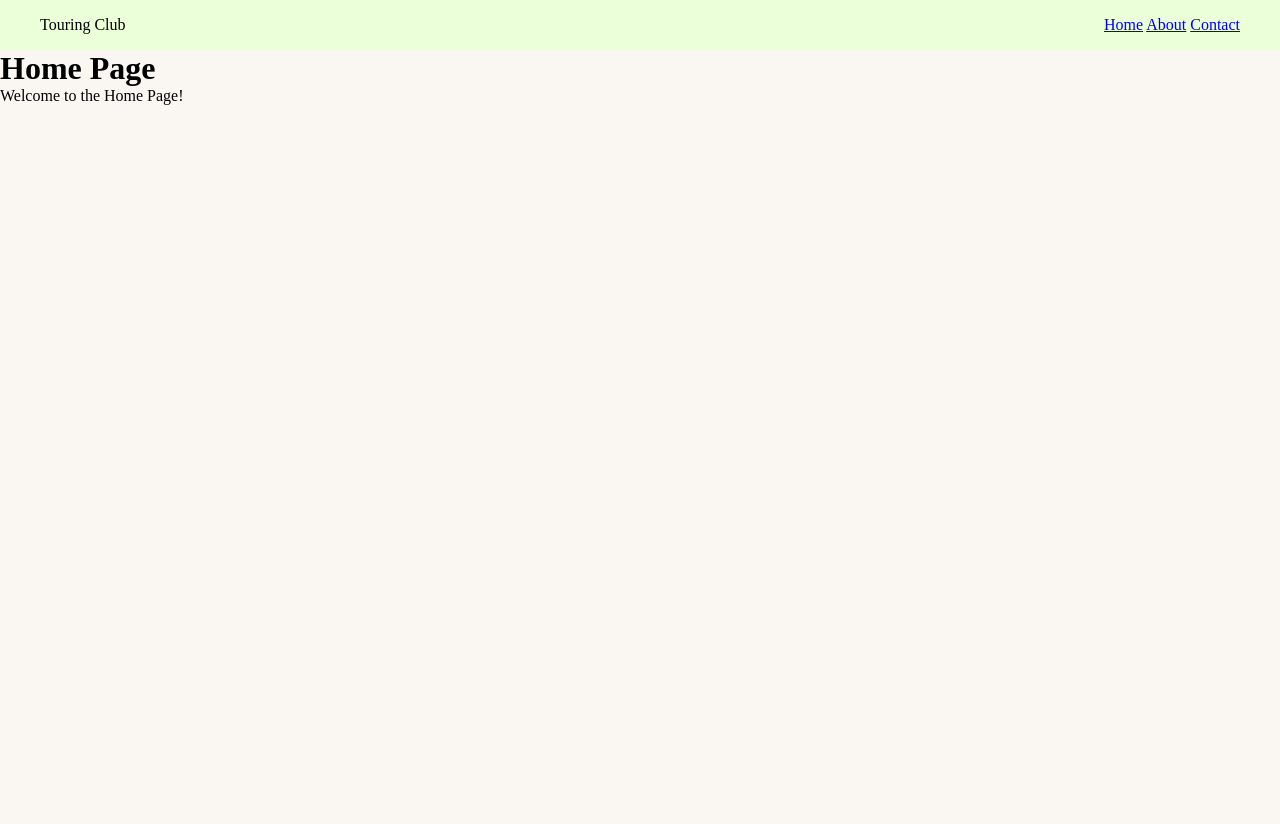
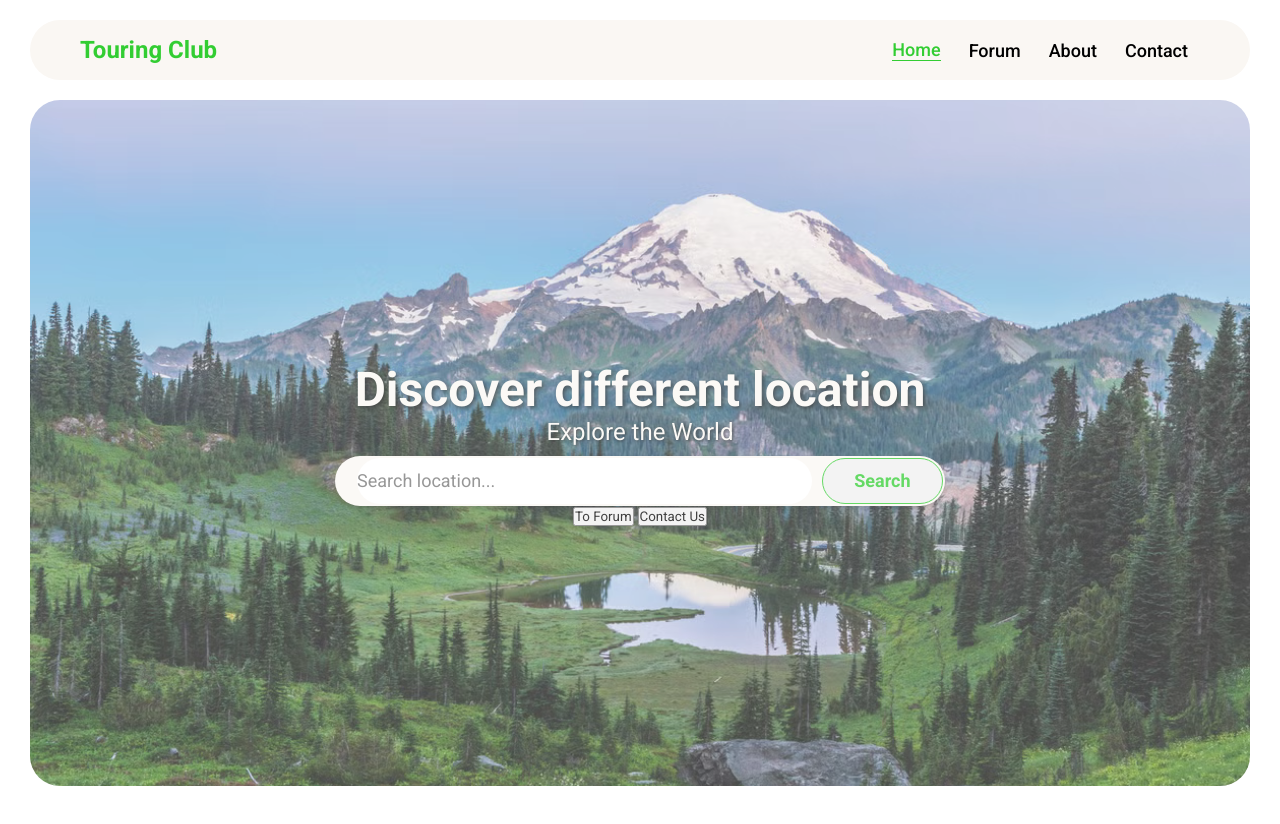
Before and after one commit to Arkhalisal/ITE3006_CA2, a plain HTML site: page index.html in a window 1280 px wide. Drawn offline with Linux system fonts and the light colour scheme.

Commit message:
navbar and home page

```diff
--- a/index.html
+++ b/index.html
@@ -4,21 +4,24 @@
     <meta charset="UTF-8" />
     <meta name="viewport" content="width=device-width, initial-scale=1.0" />
     <link rel="stylesheet" href="./styles/global.css" />
+    <link rel="preconnect" href="https://fonts.googleapis.com" />
+    <link rel="preconnect" href="https://fonts.gstatic.com" crossorigin />
+    <link
+      href="https://fonts.googleapis.com/css2?family=Roboto:ital,wght@0,100..900;1,100..900&display=swap"
+      rel="stylesheet"
+    />
     <script src="./scripts/router.js"></script>
     <title>Touring Club</title>
+    <base href="/" />
   </head>
 
   <body id="main">
     <nav id="navbar">
       <div>
-        <p id="title">Touring Club</p>
+        <a href="/" id="logo-text">Touring Club</a>
       </div>
 
-      <div id="links">
-        <a href="/" class="link_button">Home</a>
-        <a href="/about" class="link_button">About</a>
-        <a href="/contact" class="link_button">Contact</a>
-      </div>
+      <div id="links"></div>
     </nav>
 
     <div id="page"></div>
--- a/pages/home.html
+++ b/pages/home.html
@@ -1,9 +1,17 @@
 <!DOCTYPE html>
 <html lang="en">
   <body>
-    <div>
-      <h1>Home Page</h1>
-      <p>Welcome to the Home Page!</p>
+    <div id="home-image-container">
+      <p id="home-title">Discover different location</p>
+      <p id="home-subtitle">Explore the World</p>
+      <div id="home-search-bar">
+        <input id="home-search-input" type="text" placeholder="Search location..." />
+        <button id="home-search-button">Search</button>
+      </div>
+      <div id="home-action-buttons">
+        <button class="long-button" id="to-forum">To Forum</button>
+        <button class="long-button" id="to-contact">Contact Us</button>
+      </div>
     </div>
   </body>
 </html>
--- a/scripts/router.js
+++ b/scripts/router.js
@@ -1,12 +1,55 @@
 const ROUTES = {
   HOME: "/",
+  FORUM: "/forum",
   ABOUT: "/about",
+  CONTACT: "/contact",
 };
 
 const routes = [
-  { path: ROUTES.HOME, file: "../pages/home.html" },
-  { path: ROUTES.ABOUT, file: "../pages/about.html" },
+  { path: ROUTES.HOME, file: "../pages/home.html", buttonText: "Home" },
+  {
+    path: ROUTES.FORUM,
+    file: "../pages/forum.html",
+    buttonText: "Forum",
+  },
+  { path: ROUTES.ABOUT, file: "../pages/about.html", buttonText: "About" },
+  {
+    path: ROUTES.CONTACT,
+    file: "../pages/contact.html",
+    buttonText: "Contact",
+  },
 ];
+
+const generateAllLinkButtons = () => {
+  const linksContainer = document.getElementById("links");
+  routes.forEach((route) => {
+    const linkButton = document.createElement("a");
+    linkButton.setAttribute("href", `#${route.path}`);
+    linkButton.classList.add("link_button");
+    linkButton.innerHTML = `<p>${route.buttonText}</p>`;
+    linksContainer.appendChild(linkButton);
+  });
+};
+
+// Helper function to get the current path from hash
+const getHashPath = () => {
+  const hash = window.location.hash.slice(1);
+  return hash || "/";
+};
+
+// Helper function to set active class on link buttons
+const setLinkButtonsActive = () => {
+  const currentPath = getHashPath();
+  const linkButtons = document.querySelectorAll(".link_button");
+  linkButtons.forEach((button) => {
+    const href = button.getAttribute("href").replace("#", "");
+    if (href === currentPath) {
+      button.classList.add("active");
+    } else {
+      button.classList.remove("active");
+    }
+  });
+};
 
 /**
  * Load a page based on the given path.
@@ -27,6 +70,7 @@ const loadPage = async (path) => {
       });
       const content = await response.text();
       pageContainer.innerHTML = content;
+      setLinkButtonsActive();
     } catch (error) {
       console.error("Error loading page:", error);
     }
@@ -41,23 +85,24 @@ document.addEventListener("click", (event) => {
     const href = event.target.getAttribute("href");
     event.preventDefault();
 
+    const currentPath = getHashPath();
+
     // prevent loading the same page
-    if (window.location.pathname === href) {
+    if (currentPath === href) {
       return;
     }
 
-    history.pushState(null, "", href);
-    loadPage(href);
+    window.location.hash = href;
   }
 });
 
-// Handle browser navigation (back/forward)
-window.addEventListener("popstate", () => {
-  loadPage(window.location.pathname);
+// Handle hash changes
+window.addEventListener("hashchange", () => {
+  loadPage(getHashPath());
 });
 
 // Load the initial page
 document.addEventListener("DOMContentLoaded", () => {
-  const defaultPath = "/";
-  loadPage(defaultPath);
+  generateAllLinkButtons();
+  loadPage(getHashPath());
 });
--- a/styles/global.css
+++ b/styles/global.css
@@ -2,18 +2,18 @@
   margin: 0;
   padding: 0;
   box-sizing: border-box;
+  font-family: "Roboto", sans-serif;
 }
 
+/* Layout for index.html*/
 #main {
-  background-color: #faf7f3;
-  min-height: 150vh;
-  min-width: 100vw;
-
   position: relative;
 }
 
 #navbar {
-  background-color: #ebffd8;
+  height: 60px;
+
+  background-color: #faf7f3;
 
   display: flex;
   flex-direction: row;
@@ -23,5 +23,128 @@
   position: sticky;
   top: 0;
 
-  padding: 16px 40px;
+  padding: 0px 50px;
+  margin: 20px 30px 10px 30px;
+  border-radius: 30px;
 }
+
+#logo-text {
+  color: limegreen;
+  font-size: 24px;
+  font-weight: bold;
+  text-decoration: none;
+}
+
+#links {
+  display: flex;
+
+  gap: 4px;
+}
+
+.link_button {
+  height: auto;
+
+  display: flex;
+  align-items: center;
+  justify-content: center;
+
+  text-decoration: none;
+  color: black;
+  font-size: 18px;
+  font-weight: 500;
+  padding: 12px 12px;
+  border-radius: 20px;
+
+  transition: all 0.2s ease;
+}
+
+.link_button.active > p {
+  color: limegreen;
+  border-bottom: 1px solid limegreen;
+}
+
+.link_button:active {
+  transform: scale(0.9);
+}
+
+.link_button:hover {
+  background-color: #e0e0e0;
+}
+
+/* Layout for home.html*/
+#home-image-container {
+  aspect-ratio: 16 / 9;
+
+  margin: 20px 30px;
+
+  border-radius: 30px;
+  opacity: 0.75;
+
+  display: flex;
+  flex-direction: column;
+  justify-content: center;
+  align-items: center;
+
+  background-image: url("../public/images/mainpage-mountain.png");
+  background-size: cover;
+  background-position: center;
+}
+
+#home-title {
+  font-size: 48px;
+  font-weight: bold;
+  color: #faf7f3;
+  text-shadow: 2px 2px 4px rgba(0, 0, 0, 0.7);
+}
+
+#home-subtitle {
+  font-size: 24px;
+  color: #faf7f3;
+  text-shadow: 1px 1px 3px rgba(0, 0, 0, 0.7);
+}
+
+#home-search-bar {
+  margin-top: 10px;
+  width: 50%;
+  height: 50px;
+  border-radius: 25px;
+  padding: 2px;
+  background-color: #faf7f3;
+
+  display: flex;
+  align-items: center;
+  justify-content: space-between;
+  box-shadow: 0 2px 4px rgba(0, 0, 0, 0.2);
+}
+
+#home-search-input {
+  width: 75%;
+  height: 100%;
+  border: none;
+  outline: none;
+  font-size: 18px;
+  border-radius: 25px;
+  line-height: 1.5;
+  margin-left: 20px;
+}
+
+#home-search-button {
+  width: 20%;
+  height: 100%;
+  border: 1px solid limegreen;
+  border-radius: 25px;
+  color: limegreen;
+  font-size: 18px;
+  font-weight: bold;
+  cursor: pointer;
+  transition: background-color 0.3s ease;
+}
+
+@media (max-width: 768px) {
+  #home-image-container {
+    width: 100%;
+    height: 400px;
+    margin: 0;
+    border-radius: 0;
+  }
+}
```
Also changed, not shown: pages/about.html (added, +4 -0 lines), pages/contact.html (added, +4 -0 lines), public/images/mainpage-mountain.png (added).
